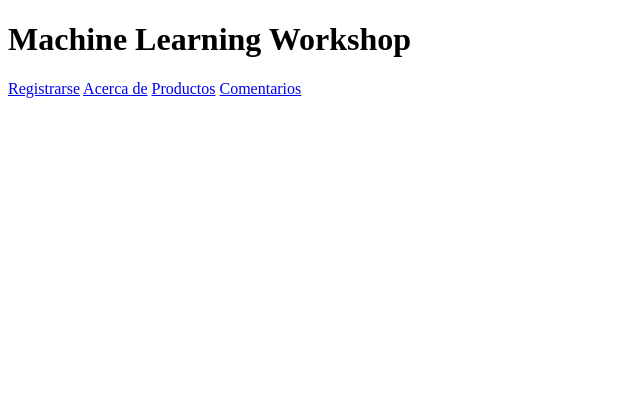
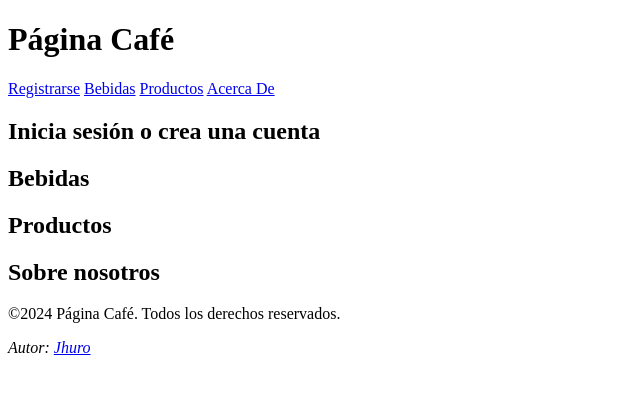
Before and after one commit to Jhuro/CoffeeShop.github.io, a plain HTML site: page index.html in a window 1280 px wide. Shown: the whole page, without its empty margins (0-640 px from the left). Drawn offline with Linux system fonts and the light colour scheme.

Commit message:
Add page main tag

```diff
--- a/index.html
+++ b/index.html
@@ -9,10 +9,12 @@
     <meta name="viewport" content="width=device-width, initial-scale=1.0">
 
     <!--Directivas pragma-->
+
     <!--La directiva pragma más útil es conten-security-policy para especificar los origenes y end-points permitidos-->
     <meta http-equiv="content-security-policy" content="default-src https:" />
 
     <!--Elementos para SEO-->
+
     <!--Palabras clave utilizadas en la página-->
 
     <meta name="keywords" content="café, cafetería" />
@@ -44,20 +46,55 @@
 </head>
 <body>
 
-  <!--Cabecera de la página-->
+  <!--HTML semantico, hace que la estructura de la página se entienda mejor sin necesidad de comentarios, entre otras ventajas-->
+
+  <!--Cabecera principal de la página-->
   <header>
-    <h1>Machine Learning Workshop</h1>
+    <h1>Página Café</h1>
+
+    <!--Navegación principal de la página-->
     <nav>
-      <a href="#register">Registrarse</a>
-      <a href="#about">Acerca de</a>
-      <a href="#products">Productos</a>
-      <a href="#feedback">Comentarios</a>
+      <a href="#registro">Registrarse</a>
+      <a href="#drinks">Bebidas</a>
+      <a href="#productos">Productos</a>
+      <a href="#acerca-de">Acerca De</a>
     </nav>
   </header>
 
+  <!--Contenido principal de la página-->
+  <main>
+    <section id="registro">
+      <h2>Inicia sesión o crea una cuenta</h2>
+    </section>
+
+    <section id="bebidas"></section>
+      <h2>Bebidas</h2>
+    </section>
+
+    <section id="productos">
+      <h2>Productos</h2>
+    </section>
+
+    <section id="acerca-de"></section>
+      <h2>Sobre nosotros</h2>
+    </section>
+
+
+  </main>
+
+  <!--Pie de página-->
+  <footer>
+    <p>&copy;2024 Página Café. Todos los derechos reservados.</p>
+
+    <!--Información de contacto-->
+    <address>Autor: <a href="/jhuro.html">Jhuro</a></address>
+  </footer>
+
     <!--
     SCRIPTS
+
     Preferiblemente al final del body.
+
     Solo con scripts externos:
     defer <script ... defer></script> = Descarga el script mientras se reneriza la página, al final se ejecuta
     async = <script ... defer></script> = Descarga el script mientras se reneriza la página, con termina de descargarse se ejecuta pausando el render, al finalizar la ejecución continua el render
```
